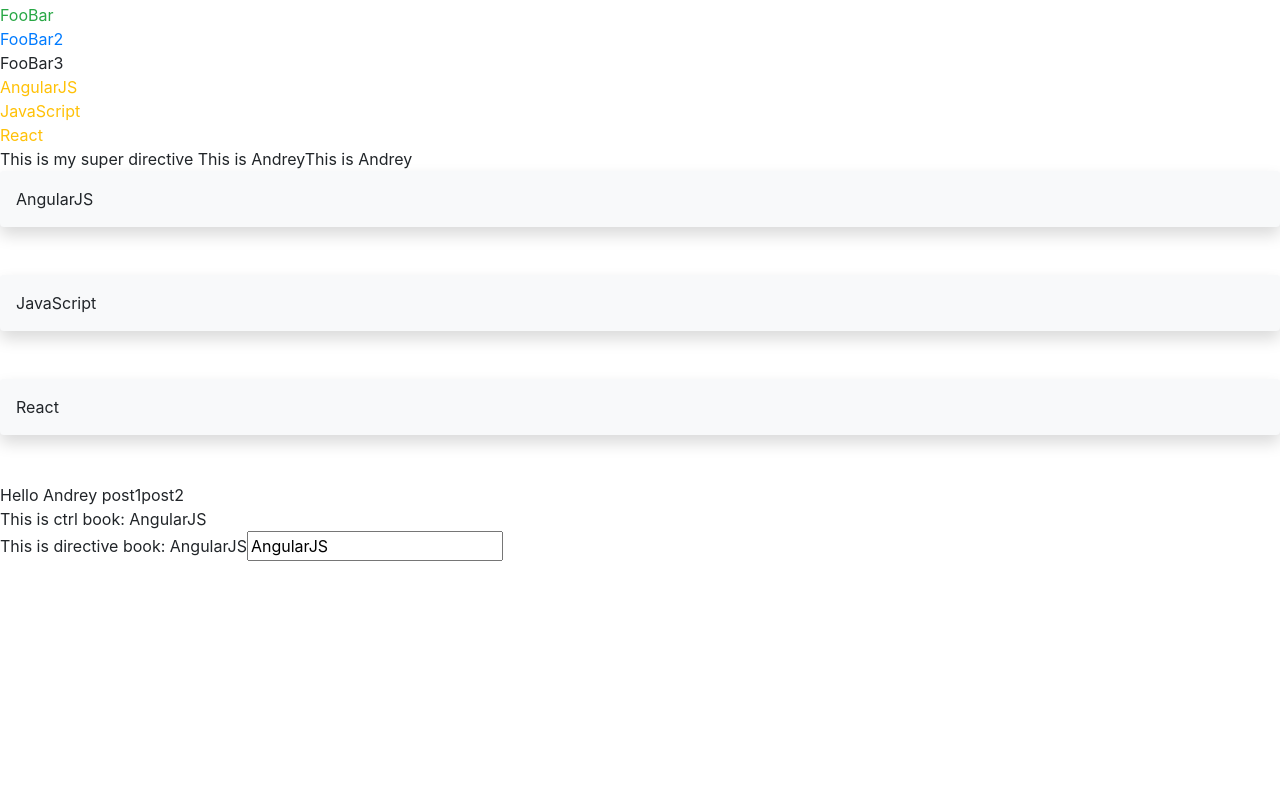
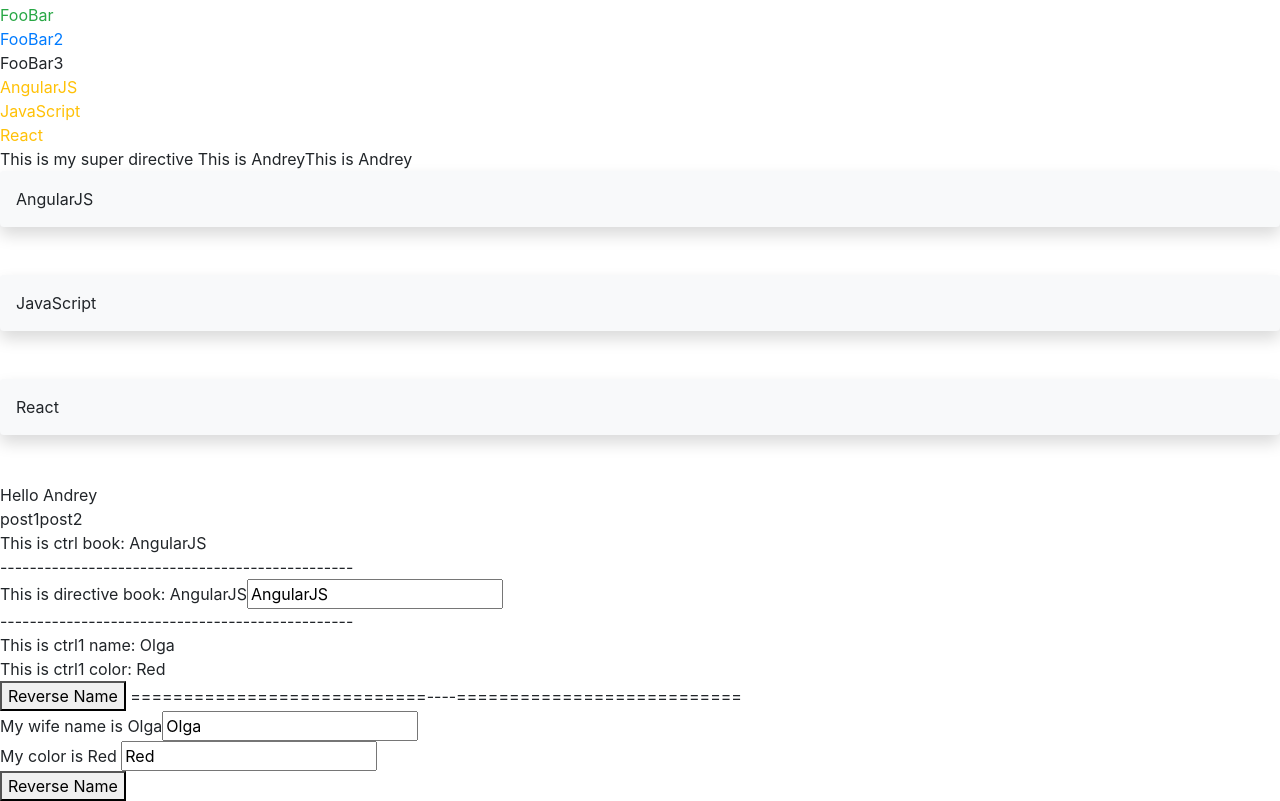
Before and after one commit to AndreyZaytsev90/ProjectWithBootstrap, a website: page index.html in a window 1280 px wide. Shown: the part 377-1178 px from the top of the page. Before the commit the page ends 938 px from the top, so only its background shows below. Drawn offline with nearby package versions, Linux system fonts and the light colour scheme.

Commit message:
added isolated scope

```diff
--- a/index.html
+++ b/index.html
@@ -106,16 +106,32 @@
 <!-------------------------------------------------------------------------->
 
 <div ng-controller="newCtrl">
-    {{hello}}
+    <div>{{hello}}</div>
     <post></post>
 </div>
 
 <!-------------------------------------------------------------------------->
 
 <div ng-controller="bookCtrl">
-    This is ctrl book: {{name}}
+    <div>This is ctrl book: {{name}}</div>
+    ------------------------------------------------
     <book-dir></book-dir>
+    ------------------------------------------------
 </div>
-<!-------------------------------------------------------------------------->
+
+<!-----------------------------isolated-scope-------------------------------->
+
+<div ng-controller="Ctrl1">
+    <div>This is ctrl1 name: {{name}}</div>
+    <div>This is ctrl1 color: {{color}}</div>
+    <button ng-click="reverse()">Reverse Name</button>
+    ============================----===========================
+    <isolated-scope name="{{name}}" color="color" reverse="reverse()"></isolated-scope>
+</div>
+
+
+
+
+
 </body>
 </html>
--- a/main.js
+++ b/main.js
@@ -148,7 +148,7 @@
         template: 'This is my super directive <span ng-transclude></span>',
         link: function (scope, element, attrs, ctrl, transclude) {
             console.log('This is my ditective')
-            transclude(scope, function (clone, scope){
+            transclude(scope, function (clone, scope) {
                 console.log('!', clone, scope)
                 element.append(clone)
             })
@@ -159,8 +159,7 @@
 /*-----------------------------------------------------------------------*/
 
 
-
-app.directive('newTeg', function (){
+app.directive('newTeg', function () {
     return {
         restrict: 'E',
         templateUrl: 'element.html',
@@ -190,7 +189,7 @@
         {id: 2, name: 'post2'}
     ]
 
-    $scope.getPosts = function (){
+    $scope.getPosts = function () {
         return $scope.posts
     }
 })
@@ -208,11 +207,11 @@
 })
 /*-----------------------------------------------------------------------*/
 
-app.controller('bookCtrl', function ($scope){
+app.controller('bookCtrl', function ($scope) {
     $scope.name = 'AngularJS'
 })
 
-app.directive('bookDir', function (){
+app.directive('bookDir', function () {
     return {
         restrict: 'E',
         scope: true,
@@ -222,4 +221,32 @@
         }
     }
 })
+
 /*-----------------------------------------------------------------------*/
+
+app.controller('Ctrl1', function ($scope) {
+    $scope.name = 'Olga'
+    $scope.color = 'Red'
+
+    $scope.reverse = function (){
+        $scope.name = $scope.name.split('').reverse().join('')
+    }
+
+})
+
+app.directive('isolatedScope', function () {
+    return {
+        restrict: 'E',
+        scope: {
+            name: '@',
+            color: '=',
+            reverse: '&'
+        },
+        template: '<div>My wife name is {{name}}<input type="text" ng-model="name"></div>' +
+        '<div>My color is {{color}} <input type="text" ng-model="color"></div>' +
+        '<button ng-click="reverse()">Reverse Name</button>',
+        link: function (scope, element, attrs) {
+            console.log('isolatedScope')
+        }
+    }
+})
```
